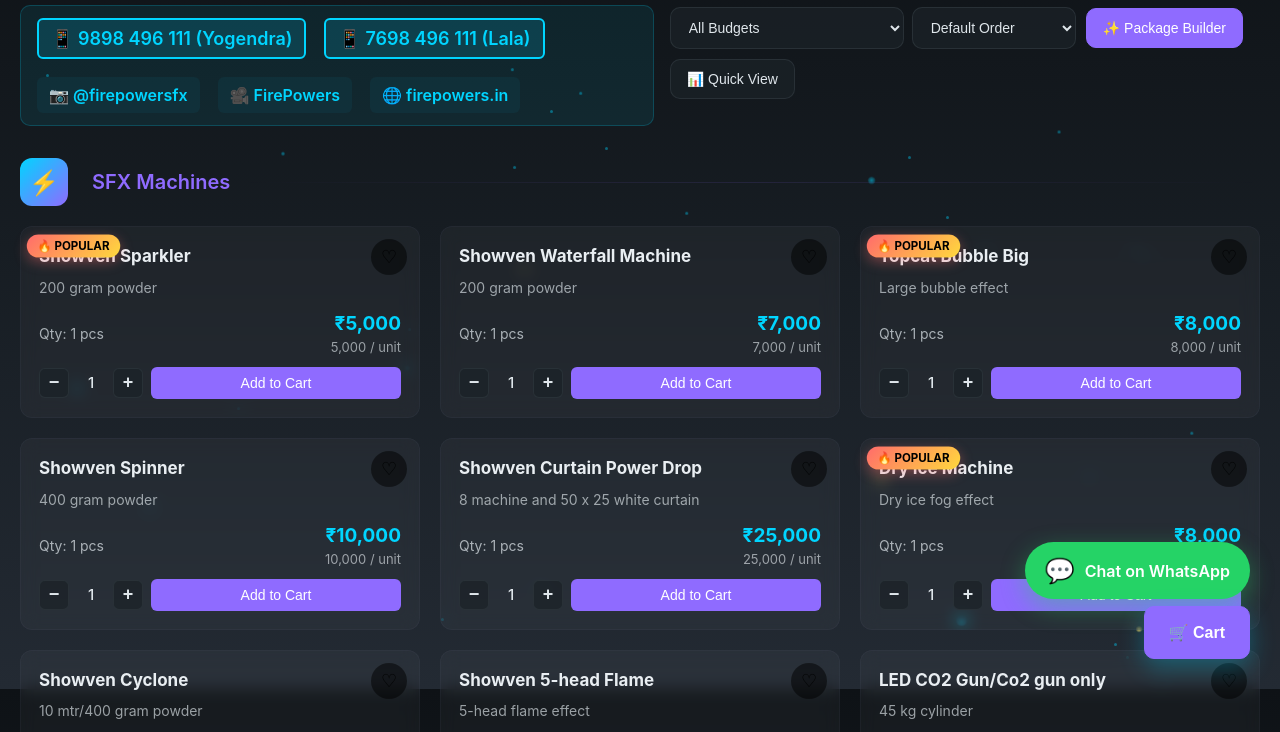
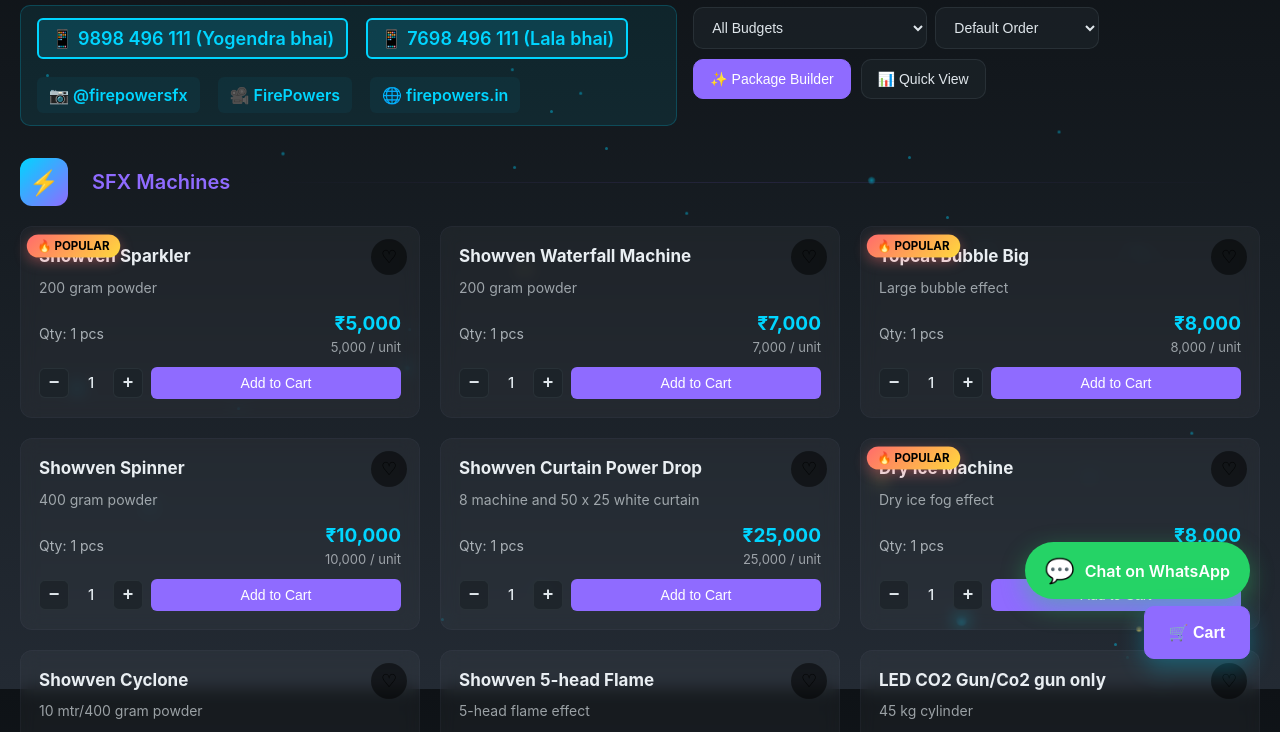
Before and after one commit to godownoffice69-gif/quotations-generator, a plain HTML site: page index.html in a window 1280 px wide. Shown: the part 111-843 px from the top of the page. Drawn offline with nearby package versions, Linux system fonts and the light colour scheme.

Commit message:
Update contact names to include 'bhai'

```diff
--- a/index.html
+++ b/index.html
@@ -1301,10 +1301,10 @@
 
         <div class="contact-info">
           <a href="tel:+919898496111" class="phone-link" aria-label="Call Yogendra Bhai">
-            📱 9898 496 111 (Yogendra)
+            📱 9898 496 111 (Yogendra bhai)
           </a>
           <a href="tel:+917698496111" class="phone-link" aria-label="Call Lala Bhai">
-            📱 7698 496 111 (Lala)
+            📱 7698 496 111 (Lala bhai)
           </a>
           <a href="https://www.instagram.com/firepowersfx?igsh=YzljYTk1ODg3Zg==" target="_blank" rel="noopener noreferrer" aria-label="Visit our Instagram">
             📷 @firepowersfx
```
